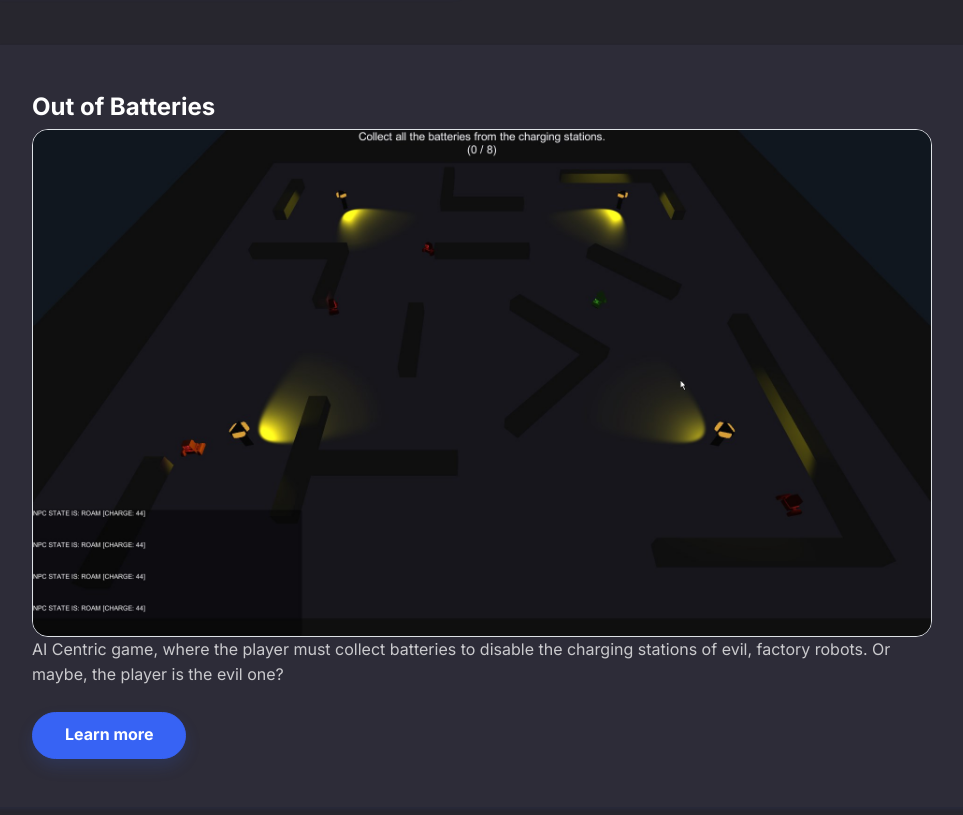
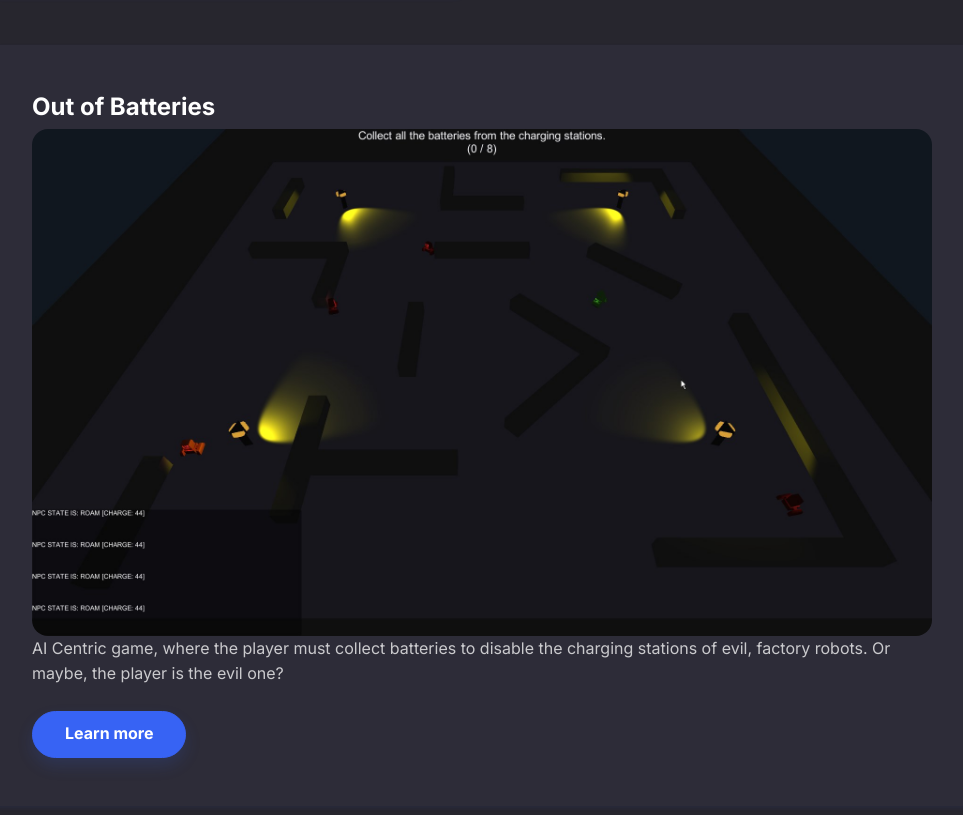
Before and after one commit to sykcor/portfolio, a plain HTML site: page index.html in a window 1280 px wide. Shown: the part 3260-4075 px from the top of the page, without its empty margins (158-1121 px from the left). Drawn offline with Linux system fonts and the light colour scheme.

Commit message:
Rounding Consistency

```diff
--- a/index.html
+++ b/index.html
@@ -103,7 +103,7 @@
                     <div class="card shadow-sm">
                         <div class="card-body px-4 py-5 px-md-5">
                             <h5 class="fs-4 fw-bold card-title">Out of Batteries</h5>
-                            <picture><img class="img-fluid border rounded" src="assets/img/Projects/OutOfBatteries/Out_of_Batteries_1.jpg" style="border-style: none;"></picture>
+                            <picture><img class="rounded img-fluid" src="assets/img/Projects/OutOfBatteries/Out_of_Batteries_1.jpg"></picture>
                             <p class="text-muted card-text mb-4 mt-xxl-3">AI Centric game, where the player must collect batteries to disable the charging stations of evil, factory robots. Or maybe, the player is the evil one?</p><a class="btn btn-primary shadow" role="button" id="outofbatteries" href="projects.html#outofbatteries">Learn more</a>
                         </div>
                     </div>
```
